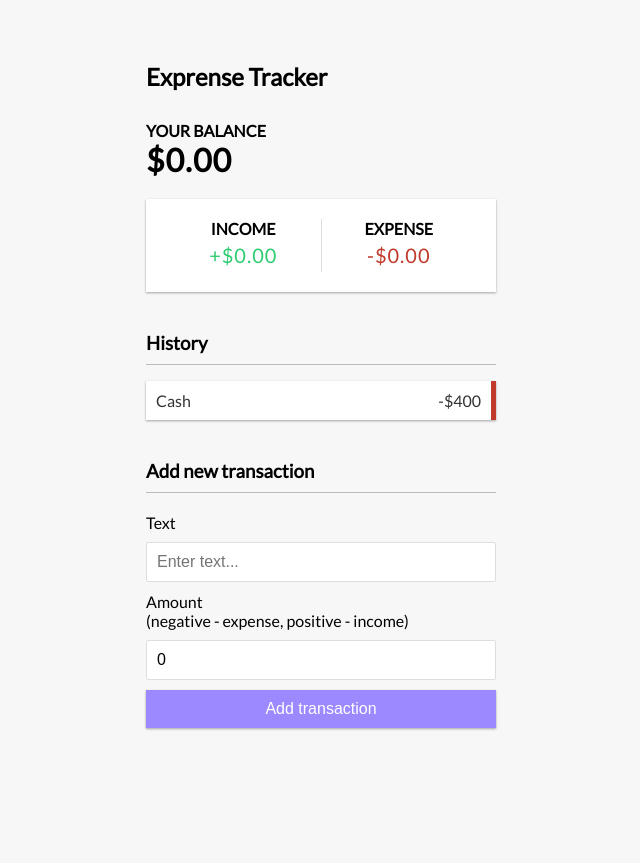
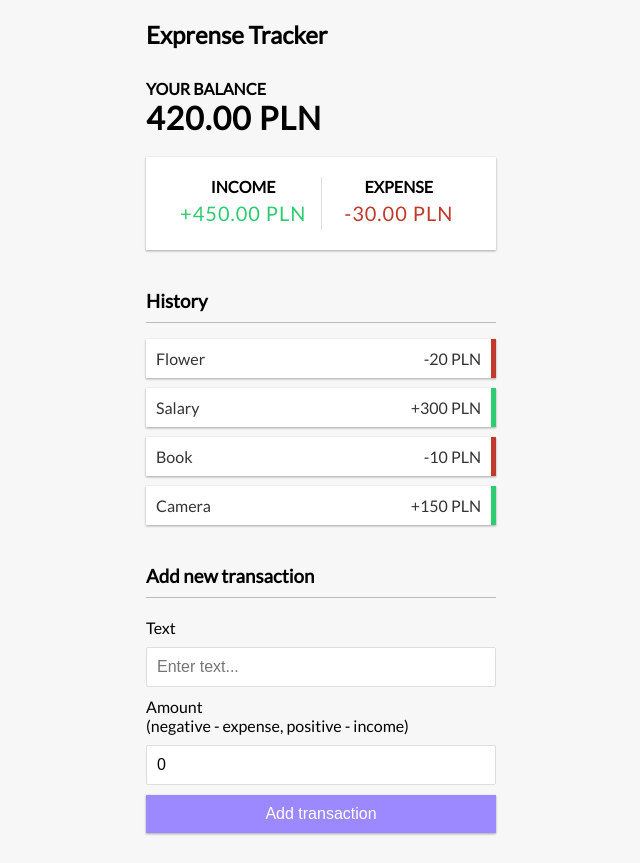
Before and after one commit to kuba-bednarczyk/expense-tracker-react, a React (Create React App) app: page / in a window 1280 px wide. Shown: the whole page, without its empty margins (319-959 px from the left). Before the commit the page ends 800 px from the top, so only its background shows below. Built offline with nearby package versions, Linux system fonts and the light colour scheme.

Commit message:
Make working components with logic: Balance, History and IncomeExpenses

```diff
--- a/src/App.js
+++ b/src/App.js
@@ -5,11 +5,13 @@ import IncomeExpenses from './components/IncomeExpenses';
 import TransactionList from './components/TransactionList';
 import AddTransaction from './components/AddTransaction';
 
+import GlobalContextProvider from './context/GlobalState';
+
 import './App.css';
 
 function App() {
   return (
-    <div className='App'>
+    <GlobalContextProvider>
       <Header/>
       <div className="container">
         <Balance />
@@ -17,7 +19,7 @@ function App() {
         <TransactionList />
         <AddTransaction />
       </div>
-    </div>
+    </GlobalContextProvider>
   );
 }
 
--- a/src/components/Balance.jsx
+++ b/src/components/Balance.jsx
@@ -1,10 +1,17 @@
-import React from 'react'
+import React, { useContext } from 'react';
+import { GlobalContext } from '../context/GlobalState';
 
 const Balance = () => {
+  const { transactions } = useContext(GlobalContext);
+
+  const amounts = transactions.map(item => item.amount);
+  const total = amounts.reduce((acc, item) => acc+=item, 0).toFixed(2);
+
+
   return (
     <>
       <h4>Your Balance</h4>
-      <h1>$0.00</h1>
+      <h1>{total} PLN</h1>
     </>
   )
 }
--- a/src/components/IncomeExpenses.jsx
+++ b/src/components/IncomeExpenses.jsx
@@ -1,19 +1,29 @@
-import React from 'react';
+import React, { useContext } from 'react';
+import { GlobalContext } from '../context/GlobalState';
 
 const IncomeExpenses = () => {
+  const { transactions } = useContext(GlobalContext);
+  const amounts = transactions.map(item => item.amount);
+
+  const income = amounts
+    .filter((item) => item > 0)
+    .reduce((acc, item) => (acc += item), 0)
+    .toFixed(2);
+
+  const expense = amounts
+    .filter((item) => item < 0)
+    .reduce((acc, item) => (acc += item), 0)
+    .toFixed(2);
+
   return (
     <div className='inc-exp-container'>
       <div>
         <h4>Income</h4>
-        <p className='money plus'>
-          +$0.00
-        </p>
+        <p className='money plus'>+{income} PLN</p>
       </div>
       <div>
         <h4>Expense</h4>
-        <p className='money minus'>
-          -$0.00
-        </p>
+        <p className='money minus'> {expense} PLN</p>
       </div>
     </div>
   );
--- /dev/null
+++ b/src/components/Transaction.jsx
@@ -0,0 +1,16 @@
+import React from 'react'
+
+const Transaction = ({transaction}) => {
+  const {text, amount} = transaction;
+
+  console.log(amount[0])
+
+  return (
+    <li className={amount < 0 ? 'minus' : 'plus'}>
+      {text}<span>{amount > 0 && ('+')}{amount} PLN</span>
+    <button className='delete-btn'>x</button>
+  </li>
+  )
+}
+
+export default Transaction
--- a/src/components/TransactionList.jsx
+++ b/src/components/TransactionList.jsx
@@ -1,14 +1,19 @@
-import React from 'react';
+import React, { useContext } from 'react';
+import Transaction from './Transaction';
+
+import { GlobalContext } from '../context/GlobalState';
+
 
 const TransactionList = () => {
+  const { transactions } = useContext(GlobalContext);
+
   return (
     <>
       <h3>History</h3>
       <ul className='list'>
-        <li className='minus'>
-          Cash <span>-$400</span>
-          <button className='delete-btn'>x</button>
-        </li>
+        {transactions.map((transaction) => (
+          <Transaction transaction={transaction} key={transaction.id} />
+        ))}
       </ul>
     </>
   );
--- /dev/null
+++ b/src/context/AppReducer.js
@@ -0,0 +1,8 @@
+const AppReducer = (state, action) => {
+  switch(action.type) {
+    default:
+      return state;
+  }
+}
+
+export default AppReducer;
--- a/src/context/GlobalState.js
+++ b/src/context/GlobalState.js
@@ -1,4 +1,5 @@
 import React, {createContext, useReducer} from 'react';
+import AppReducer from './AppReducer'
 
 // Initial state
 const initialState = {
@@ -14,7 +15,6 @@ const initialState = {
 export const GlobalContext = createContext(initialState);
 
 // Provider component
-
 const GlobalContextProvider = ({children}) => {
   const [state, dispatch] = useReducer(AppReducer, initialState);
 
```
